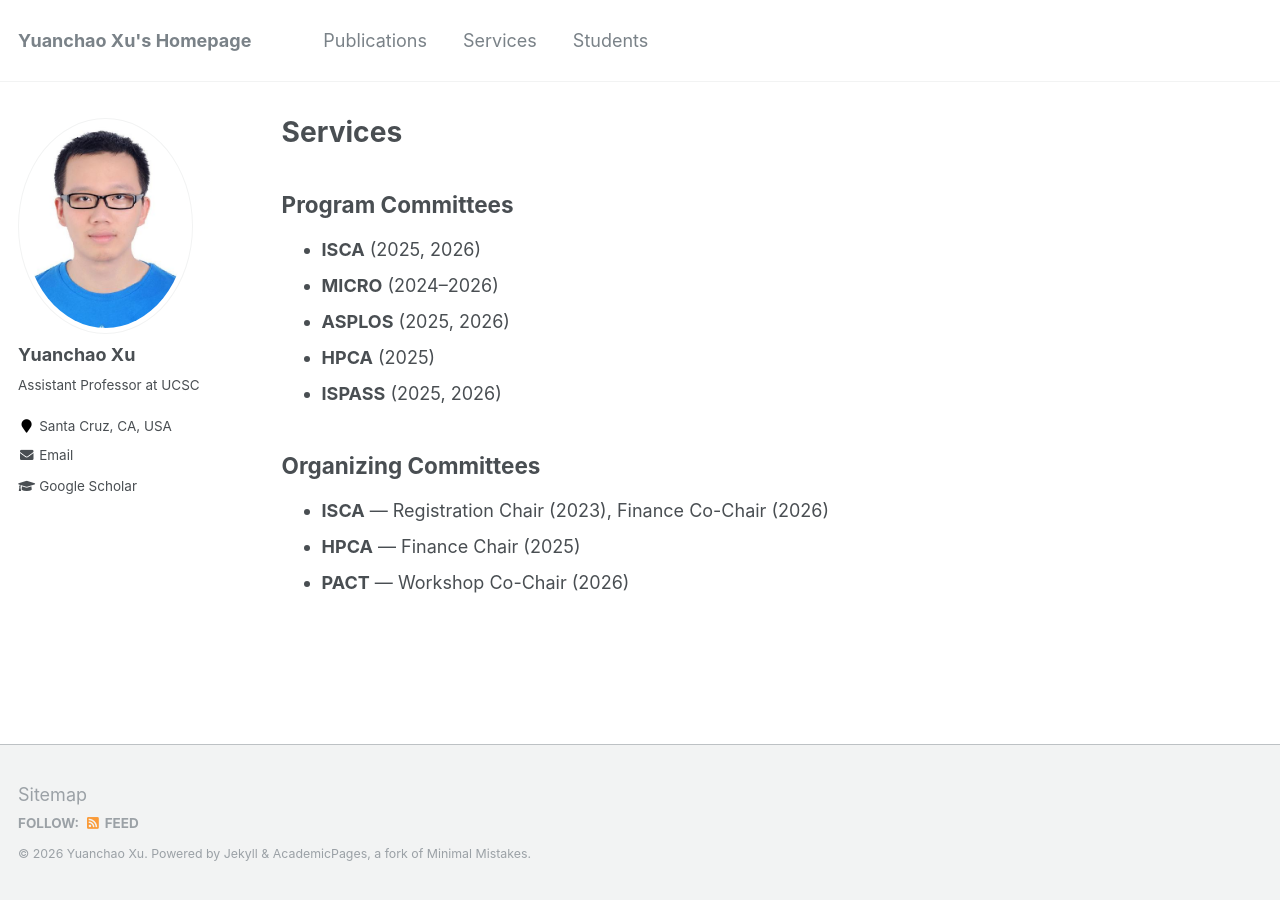
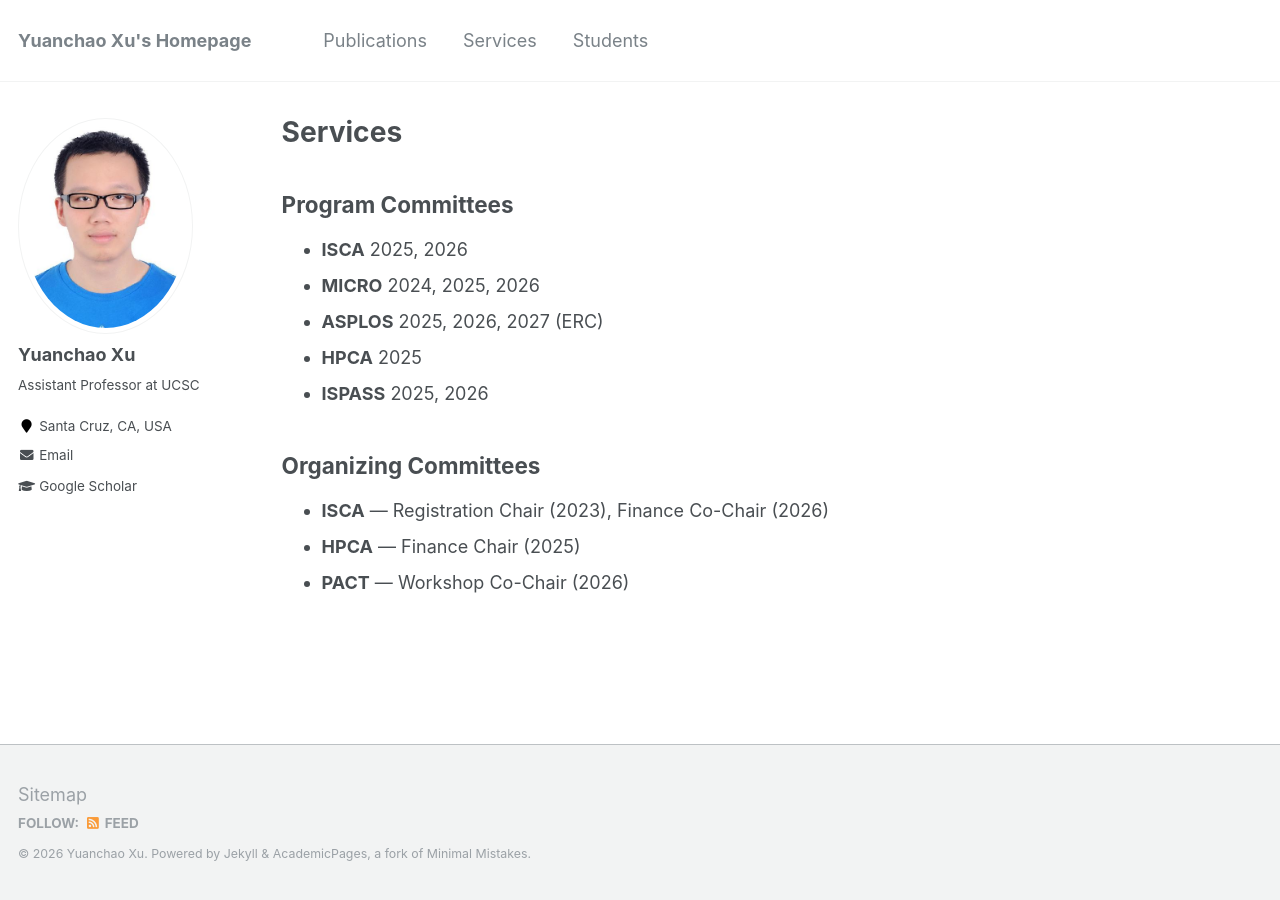
Before and after one commit to yuanchaoxu6/yuanchaoxu6.github.io, a Jekyll site: the page built from _pages/service.md, in a window 1280 px wide. Built offline with Jekyll 4.4.1, drawn with Linux system fonts in a browser that asks for light colours.

Commit message:
Update service.md

```diff
--- a/_pages/service.md
+++ b/_pages/service.md
@@ -7,11 +7,11 @@ author_profile: true
 
 ## Program Committees
 
-- **ISCA** (2025, 2026)
-- **MICRO** (2024–2026)
-- **ASPLOS** (2025, 2026)
-- **HPCA** (2025)
-- **ISPASS** (2025, 2026)
+- **ISCA** 2025, 2026
+- **MICRO** 2024, 2025, 2026
+- **ASPLOS** 2025, 2026, 2027 (ERC)
+- **HPCA** 2025
+- **ISPASS** 2025, 2026
 
 ## Organizing Committees
 
```
